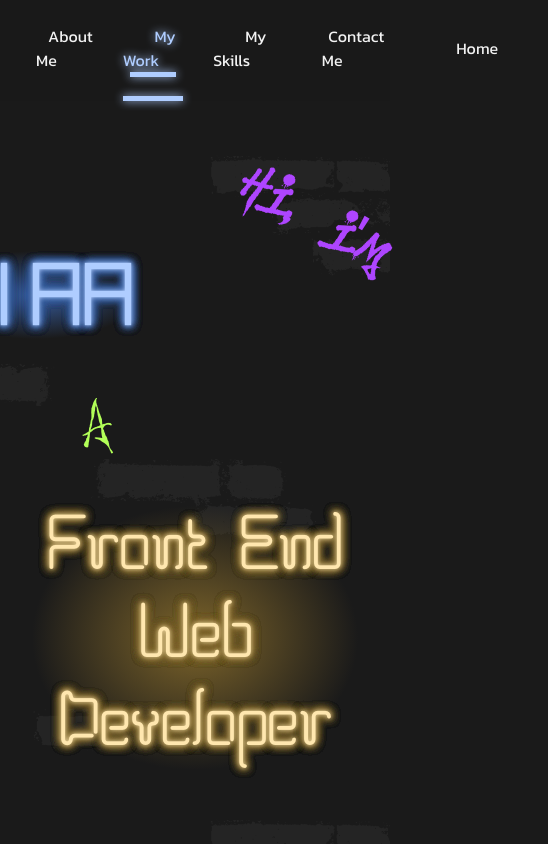
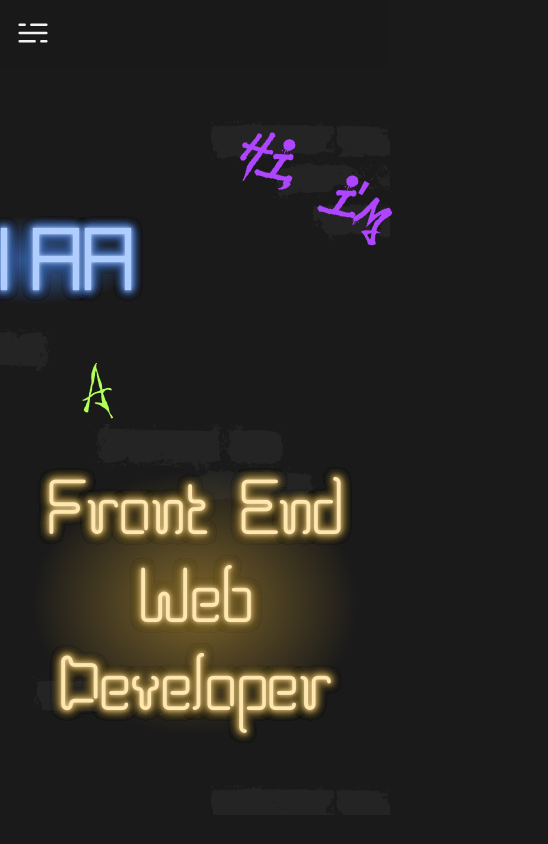
Before and after one commit to Diaa-E/portfolio, a React (Vite) app: page /web in a window 390 px wide. Shown: the top 844 px of the page, 548 px wide, since content can reach past the window. Built offline with nearby package versions, Linux system fonts and the light colour scheme.

Commit message:
Hide nav list on small screen - Reduce hamburger menu icon size

```diff
--- a/src/components/NavBar.module.css
+++ b/src/components/NavBar.module.css
@@ -13,7 +13,7 @@
 }
 
 .link-list{
-    display: flex;
+    display: none;
     flex-direction: row;
     place-items: center;
     place-content: center;
@@ -43,12 +43,13 @@ a.active-section{
 
 .ham-menu-button{
     background-image: url("../assets/icons/ham_menu.svg");
-    background-size: contain;
+    background-size: 40px;
     background-position: center;
     background-repeat: no-repeat;
     background-color: var(--none);
     height: 50px;
     width: 50px;
+    padding: 2rem;
 }
 
 .ham-menu-button:hover{
@@ -60,4 +61,8 @@ a.active-section{
     .ham-menu-button{
         display: none;
     }
+
+    .link-list{
+        display: flex;
+    }
 }
```
